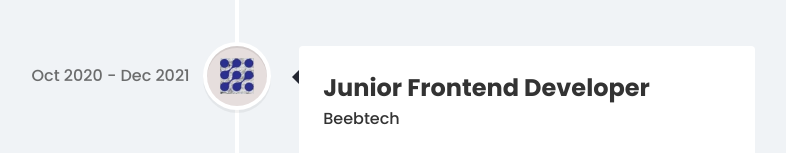
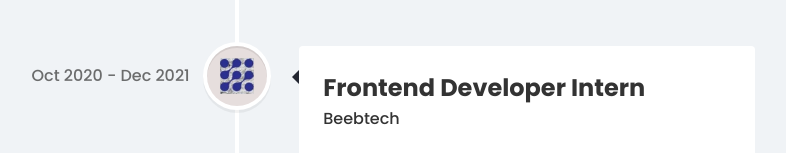
Before and after one commit to kishky101/My_portfolio, a React (Vite) app: page / in a window 1280 px wide. Shown: the part 2466-2619 px from the top of the page, without its empty margins (403-1189 px from the left). Built offline with nearby package versions, Linux system fonts and the light colour scheme.

Commit message:
update work history

```diff
--- a/src/constants/index.js
+++ b/src/constants/index.js
@@ -123,7 +123,7 @@ import {
 
   const experiences = [
     {
-      title: "Frontend Developer",
+      title: "Junior Frontend Developer",
       company_name: "Springboard Language Academy",
       icon: springboard,
       iconBg: "#383E56",
@@ -138,7 +138,7 @@ import {
       ],
     },
     {
-      title: "Junior Frontend Developer",
+      title: "Frontend Developer Intern",
       company_name: "Beebtech",
       icon: beebtech,
       iconBg: "#E6DEDD",
```
